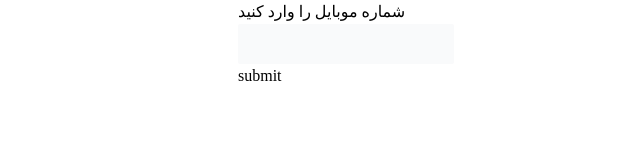
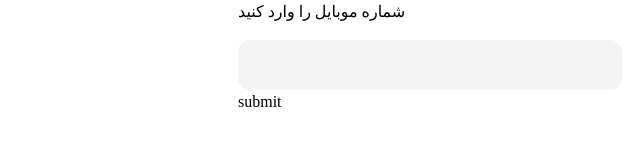
Before and after one commit to AliMoradpour/next-shop, a Next.js app in the folder frontend/: page /auth in a window 1280 px wide. Shown: the top 160 px of the page, without its empty margins (210-850 px from the left). Built offline with nearby package versions, Linux system fonts and the light colour scheme.

Commit message:
style textField comp

```diff
--- a/frontend/src/common/TextField.jsx
+++ b/frontend/src/common/TextField.jsx
@@ -1,8 +1,18 @@
 const TextField = ({ label, name, value, onChange }) => {
   return (
     <div>
-      <label htmlFor={name} className="block">{label}</label>
-      <input type="text" className="bg-gray-50 p-2 rounded-sm" name={name} id={name} value={value} onChange={onChange} />
+      <label htmlFor={name} className="block mb-4">
+        {label}
+      </label>
+      <input
+        type="text"
+        autoComplete="off"
+        className="textField__input"
+        name={name}
+        id={name}
+        value={value}
+        onChange={onChange}
+      />
     </div>
   );
 };
```
